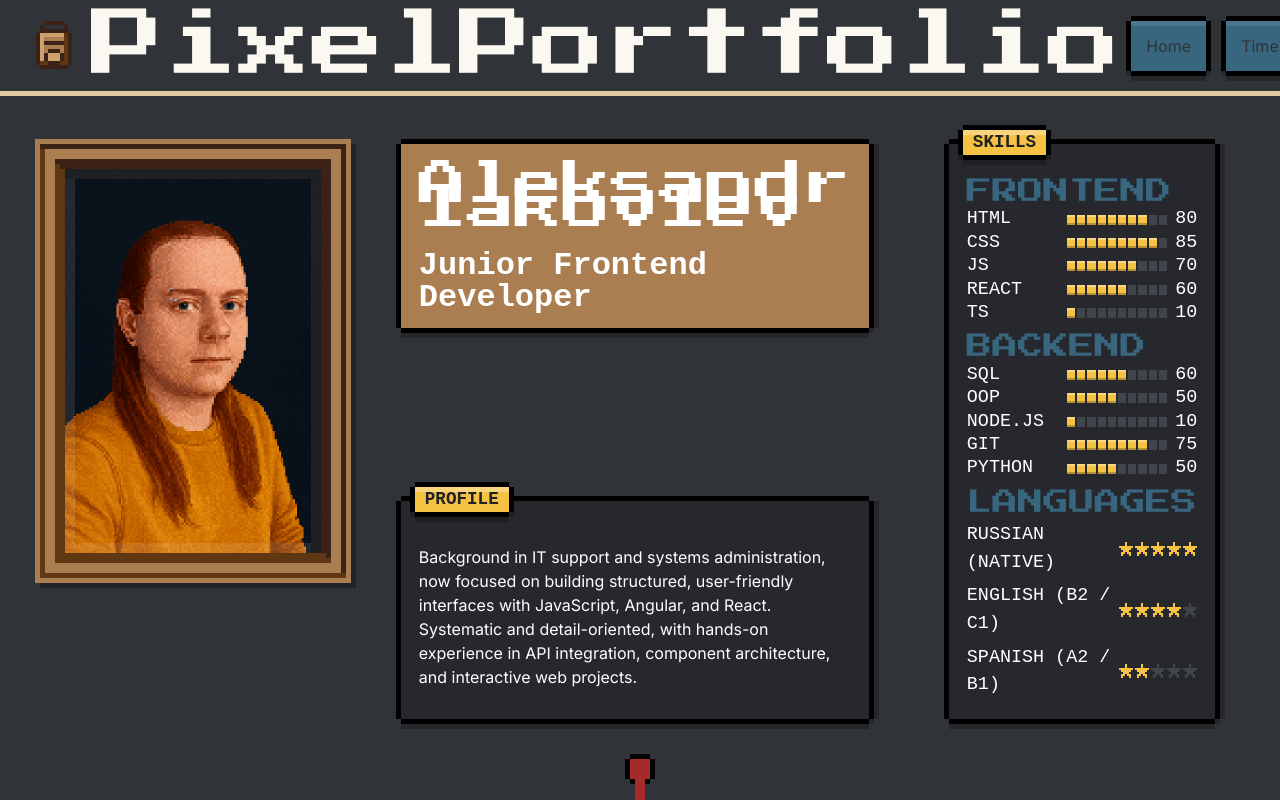
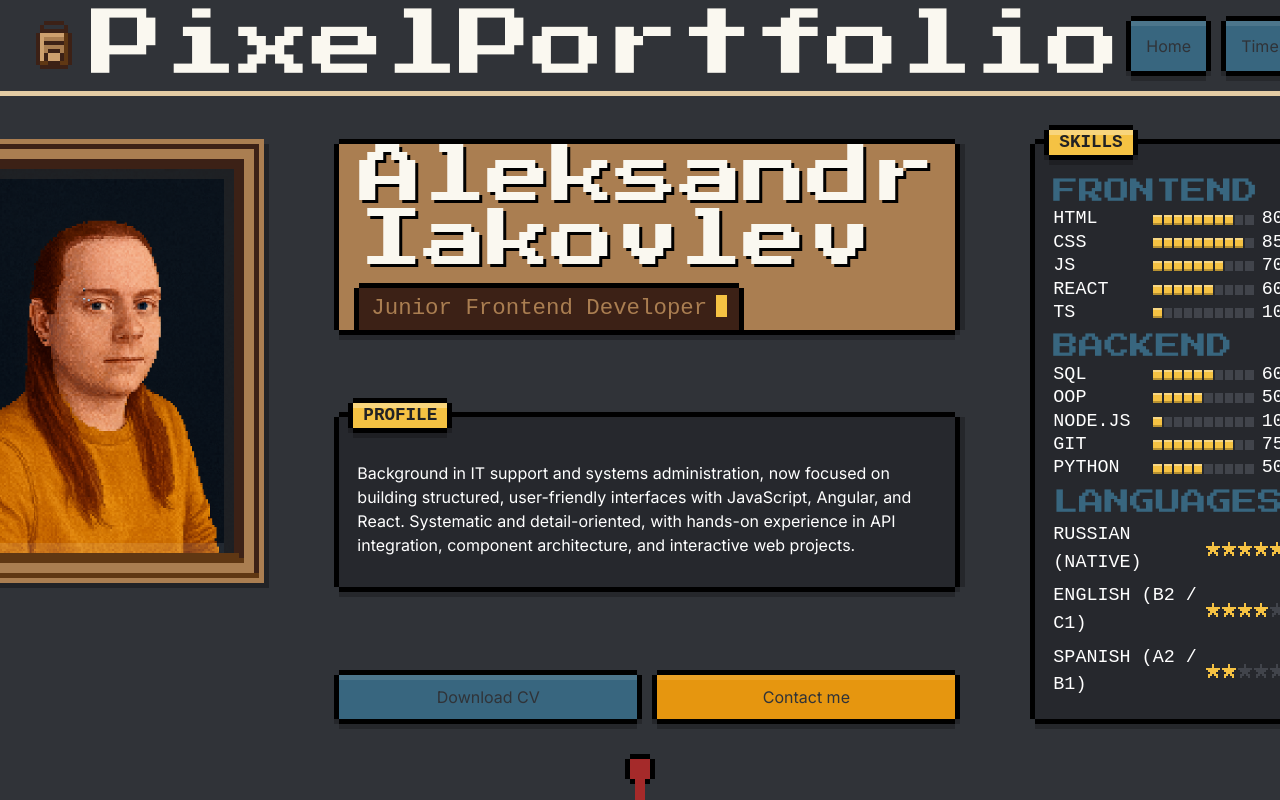
Before and after one commit to AlexJYad/pixel-portfolio, a React (Vite) app: page / in a window 1280 px wide. Shown: the top 800 px of the page. Built offline with nearby package versions, Linux system fonts and the light colour scheme; a web font is replaced by a local one.

Commit message:
redesign: update

```diff
--- a/src/components/ProfileSection/ProfileSection.css
+++ b/src/components/ProfileSection/ProfileSection.css
@@ -5,14 +5,15 @@
    --name-bg: var(--color-bg-light-accent-1);
    --tab-bg: var(--color-accent-1);
    --tab-text: var(--color-text-gray);
+   --btn-bg: var(--color-accent-light-4);
 }
 
 /* ===== LIGHT-THEME ===== */
 .light-theme .profile-section {
    --panel-bg: var(--color-bg-light-accent-3);
-   /* --name-bg: var(--color-bg-light-accent-1); */
    --tab-bg: var(--color-accent-light-4);
    --tab-text: var(--color-bg-light-accent-3);
+   --btn-bg: var(--color-accent-light-3);
 }
 
 /* ===== LAYOUT ===== */
@@ -35,6 +36,7 @@
    grid-row: 1 / 2;
    justify-self: right;
    margin-top: 25px;
+   margin-right: 25px;
 }
 
 .profile-avatar-frame {
@@ -93,17 +95,12 @@
    justify-content: space-between;
 }
 
-.profile-bio,
-.profile-name {
+.profile-bio {
    position: relative;
    text-align: left;
    padding: 28px 18px 14px;
    background: var(--panel-bg);
    box-shadow: var(--shadow-2);
-}
-
-.profile-name {
-   background: var(--name-bg);
 }
 
 .bio-tab {
@@ -182,7 +179,7 @@
 }
 
 .pixel-chart-column-inner {
-   background-color: var(--color-accent-1);
+   background-color: var(--tab-bg);
    width: calc(100% - 10px);
    box-shadow: 10px 0 0 var(--color-6);
    height: 0;
@@ -210,3 +207,85 @@
 .pixel-chart-column-inner.animate {
    animation: growBar 1s ease-out forwards;
 }
+
+.profile-btns {
+   display: grid;
+   grid-template-columns: 1fr 1fr;
+   align-items: center;
+   gap: 20px;
+}
+
+.profile-btn {
+   margin: 0;
+   padding: 10px;
+   text-align: center;
+}
+
+.profile-btn:last-child {
+   background-color: var(--btn-bg);
+}
+
+/* ===== PROFILE NAME ===== */
+
+.profile-title {
+   padding: 0px 20px;
+   text-align: left;
+   background: var(--name-bg);
+   color: var(--color-text);
+   box-shadow: var(--shadow-2);
+}
+
+.profile-name {
+   margin: 0;
+   font-size: 4rem;
+   line-height: 1;
+   text-wrap: balance;
+   text-shadow: 3px 3px 0 black;
+}
+
+.light-theme .profile-title {
+   --name-text: var(--color-bg-light-accent-1);
+   --name-shadow: var(--color-br-shadow);
+}
+
+/* ===== PROFILE ROLE (plaque) ===== */
+
+.profile-role {
+   display: inline-block;
+   margin: 16px 0 0;
+   padding: 4px 12px;
+   font-family: var(--font-mono);
+   font-size: 1.4rem;
+   background: var(--color-br-shadow);
+   color: var(--color-bg-light-accent-1);
+   box-shadow:
+      0 -5px 0 0 #000,
+      0 5px 0 0 #000,
+      -5px 0 0 0 #000,
+      5px 0 0 0 #000;
+}
+
+.profile-role::after {
+   content: "";
+   display: inline-block;
+   width: 0.5em;
+   height: 1em;
+   margin-left: 0.4em;
+   vertical-align: -0.15em;
+   background: var(--tab-bg);
+   animation: cursor-blink 1s steps(1) infinite;
+}
+
+@keyframes cursor-blink {
+   50% {
+      opacity: 0;
+   }
+}
+
+/* ===== RESPONSIVE ===== */
+
+@media (prefers-reduced-motion: reduce) {
+   .profile-role::after {
+      animation: none;
+   }
+}
--- a/src/components/ProfileSection/ProfileSection.jsx
+++ b/src/components/ProfileSection/ProfileSection.jsx
@@ -6,16 +6,22 @@ const translations = {
       role: "Junior Frontend Developer",
       summary: "Profile",
       bio: "Background in IT support and systems administration, now focused on building structured, user-friendly interfaces with JavaScript, Angular, and React. Systematic and detail-oriented, with hands-on experience in API integration, component architecture, and interactive web projects.",
+      cv: "Download CV",
+      contact: "Contact me",
    },
    RU: {
       role: "Junior Frontend разработчик",
       summary: "Профиль",
       bio: "Опыт в технической поддержке и системном администрировании, с фокусом на JavaScript, Angular и React. Системный и внимательный к деталям специалист с практическим опытом интеграции API, построения архитектуры компонентов и разработки интерактивных веб-проектов.",
+      cv: "Скачать CV",
+      contact: "Связаться со мной",
    },
    ES: {
       role: "Desarrollador Frontend Junior",
       summary: "Perfil",
       bio: "Experiencia en soporte técnico y administración de sistemas, con enfoque en JavaScript, Angular y React. Profesional sistemático y orientado al detalle, con experiencia práctica en integración de API, arquitectura de componentes y desarrollo de proyectos web interactivos.",
+      cv: "Descargar CV",
+      contact: "Contacta conmigo",
    },
 };
 
@@ -31,13 +37,17 @@ function ProfileSection({ language }) {
          </div>
 
          <div className="profile-info">
-            <div className="profile-name">
-               <h2>Aleksandr Iakovlev</h2>
-               <h3>{t.role}</h3>
+            <div className="profile-title">
+               <h2 className="profile-name">Aleksandr Iakovlev</h2>
+               <p className="profile-role">{t.role}</p>
             </div>
             <div className="profile-bio">
                <h3 className="bio-tab">{t.summary}</h3>
                <p>{t.bio}</p>
+            </div>
+            <div className="profile-btns">
+               <a className="btn profile-btn">{t.cv}</a>
+               <a className="btn profile-btn">{t.contact}</a>
             </div>
          </div>
 
```
